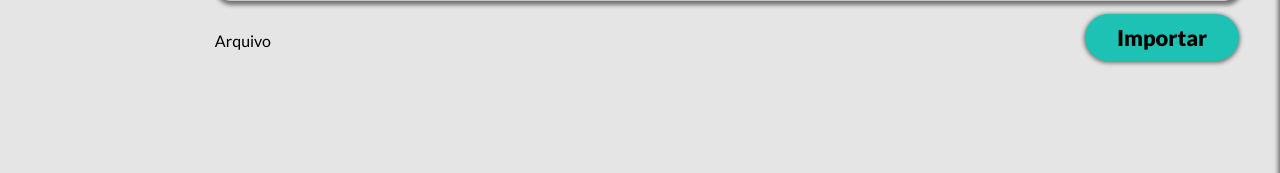
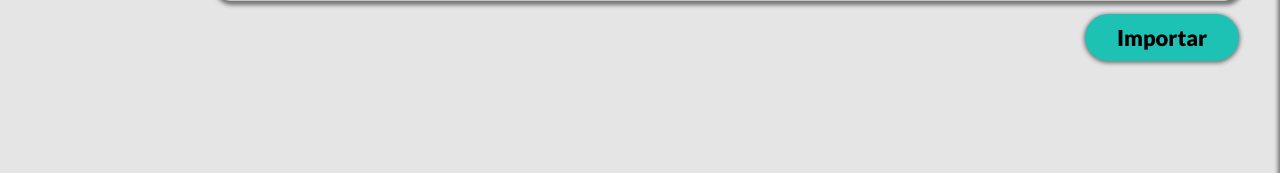
Before and after one commit to amorim-code/testeTCC, a PHP site: page /inicioGestor.php in a window 1280 px wide. Shown: the part 627-800 px from the top of the page. Run offline with PHP 8.4, Linux system fonts and the light colour scheme; some libraries are stand-ins or nearby versions.

Commit message:
alteraçoes na estrutura

```diff
--- a/application/inicioGestor.php
+++ b/application/inicioGestor.php
@@ -63,9 +63,9 @@
                 </tr>
 
             </table>
-            <label>Arquivo</label>
-            <input type ="file" name="arquivo" id="upload"><br>
-            <button type="" class="importarPPs">Importar</button>
+
+             <!--<input type="file" class="importarPPs"/>-->
+            <button class="importarPPs"> <input type="file" /> Importar</button>
         </div>
     </section>
 
```
Also changed, not shown: application/controllers/Curso.php (added), application/controllers/Disciplina.php (added), application/controllers/Relatorio.php (added), application/controllers/Turma.php (added), application/controllers/Usuarios.php (added), application/controllers/gestor/Curso.php (deleted), application/controllers/gestor/Disciplina.php (deleted), application/controllers/gestor/Relatorios.php (deleted), application/controllers/gestor/Turma.php (deleted), application/controllers/gestor/Usuarios.php (deleted), application/models/Aluno.class.php (renamed from application/controllers/Classes/Aluno.class.php), application/models/Atividade.class.php (renamed from application/controllers/Classes/Atividade.class.php), application/models/Curso.class.php (renamed from application/controllers/Classes/Curso.class.php), application/models/Disciplina.class.php (renamed from application/controllers/Classes/Disciplina.class.php), 5 more files.
